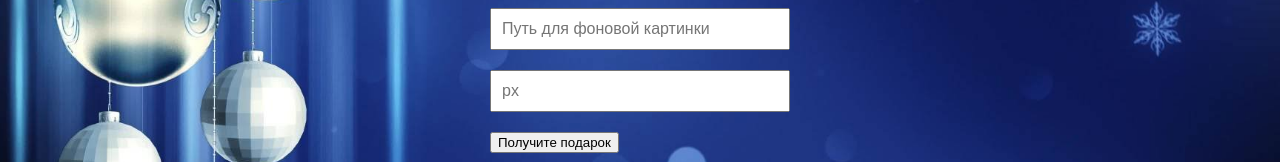
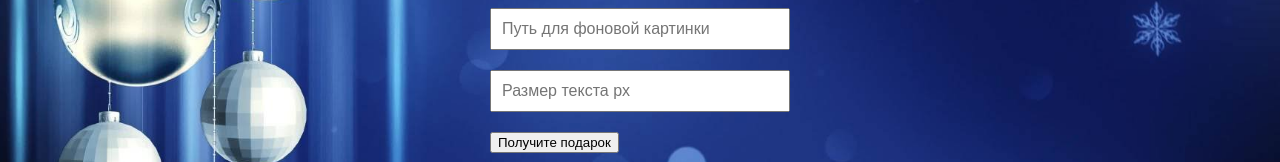
Before and after one commit to Dendi13/OtkritkaJS, a plain HTML site: page index.html in a window 1280 px wide. Shown: the part 351-513 px from the top of the page. Drawn offline with Linux system fonts and the light colour scheme.

Commit message:
Add files via upload

```diff
--- a/index.html
+++ b/index.html
@@ -41,7 +41,7 @@
                 <input type="text" name="urlImg" id="urlImg" placeholder="Путь для фоновой картинки">
             </div>
             <div class="form__row">
-                <input type="text" name="textSize" id="textSize" placeholder="px">
+                <input type="text" name="textSize" id="textSize" placeholder="Размер текста px">
             </div>
             <div class="form__row">
 
```
Also changed, not shown: 1 other file.
